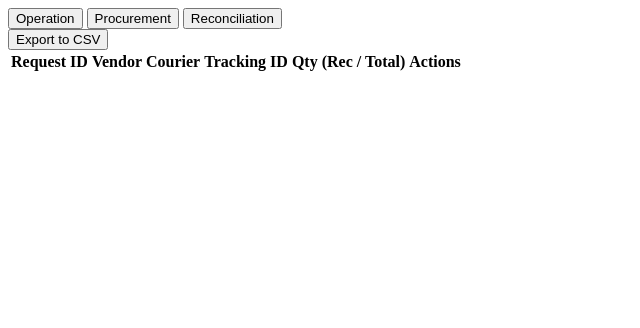
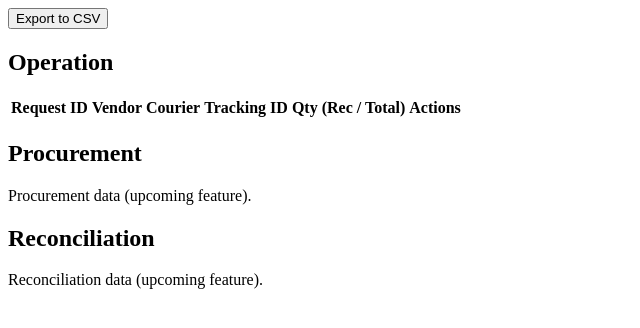
Before and after one commit to ashishm-bit/courier-tracker, a plain HTML site: page index.html in a window 1280 px wide. Shown: the whole page, without its empty margins (0-640 px from the left). Drawn offline with Linux system fonts and the light colour scheme.

Commit message:
Update index.html

```diff
--- a/index.html
+++ b/index.html
@@ -1,16 +1,10 @@
-<!-- Add Export, Delete & Tabs for Operation / Procurement / Reconciliation -->
 <div class="mt-6">
   <div class="flex justify-between mb-4">
-    <div>
-      <button onclick="switchTab('operation', this)" class="tab-button bg-indigo-600 text-white px-4 py-2 rounded mr-2">Operation</button>
-      <button onclick="switchTab('procurement', this)" class="tab-button bg-gray-300 px-4 py-2 rounded mr-2">Procurement</button>
-      <button onclick="switchTab('reconciliation', this)" class="tab-button bg-gray-300 px-4 py-2 rounded">Reconciliation</button>
-    </div>
     <button onclick="exportToCSV()" class="bg-green-600 text-white px-4 py-2 rounded hover:bg-green-700">Export to CSV</button>
   </div>
 
   <div id="tab-operation" class="tab-section">
-    <!-- Table will render here -->
+    <h2 class="text-xl font-semibold mb-2">Operation</h2>
     <table class="min-w-full divide-y divide-gray-200">
       <thead>
         <tr>
@@ -26,28 +20,18 @@
     </table>
   </div>
 
-  <div id="tab-procurement" class="tab-section hidden">
+  <div id="tab-procurement" class="tab-section mt-8">
+    <h2 class="text-xl font-semibold mb-2">Procurement</h2>
     <p class="text-gray-500">Procurement data (upcoming feature).</p>
   </div>
 
-  <div id="tab-reconciliation" class="tab-section hidden">
+  <div id="tab-reconciliation" class="tab-section mt-8">
+    <h2 class="text-xl font-semibold mb-2">Reconciliation</h2>
     <p class="text-gray-500">Reconciliation data (upcoming feature).</p>
   </div>
 </div>
 
 <script>
-function switchTab(tabName, button) {
-  document.querySelectorAll('.tab-section').forEach(div => div.classList.add('hidden'));
-  document.querySelector(`#tab-${tabName}`).classList.remove('hidden');
-
-  document.querySelectorAll('.tab-button').forEach(btn => {
-    btn.classList.remove('bg-indigo-600', 'text-white');
-    btn.classList.add('bg-gray-300');
-  });
-  button.classList.remove('bg-gray-300');
-  button.classList.add('bg-indigo-600', 'text-white');
-}
-
 function exportToCSV() {
   db.collection("couriers").get().then((querySnapshot) => {
     const rows = [];
@@ -102,8 +86,3 @@ function deleteCourier(id) {
     .catch((error) => alert("Delete failed: " + error));
 }
 </script>
-
-<style>
-  .tab-section { display: none; }
-  #tab-operation { display: block; }
-</style>
```
